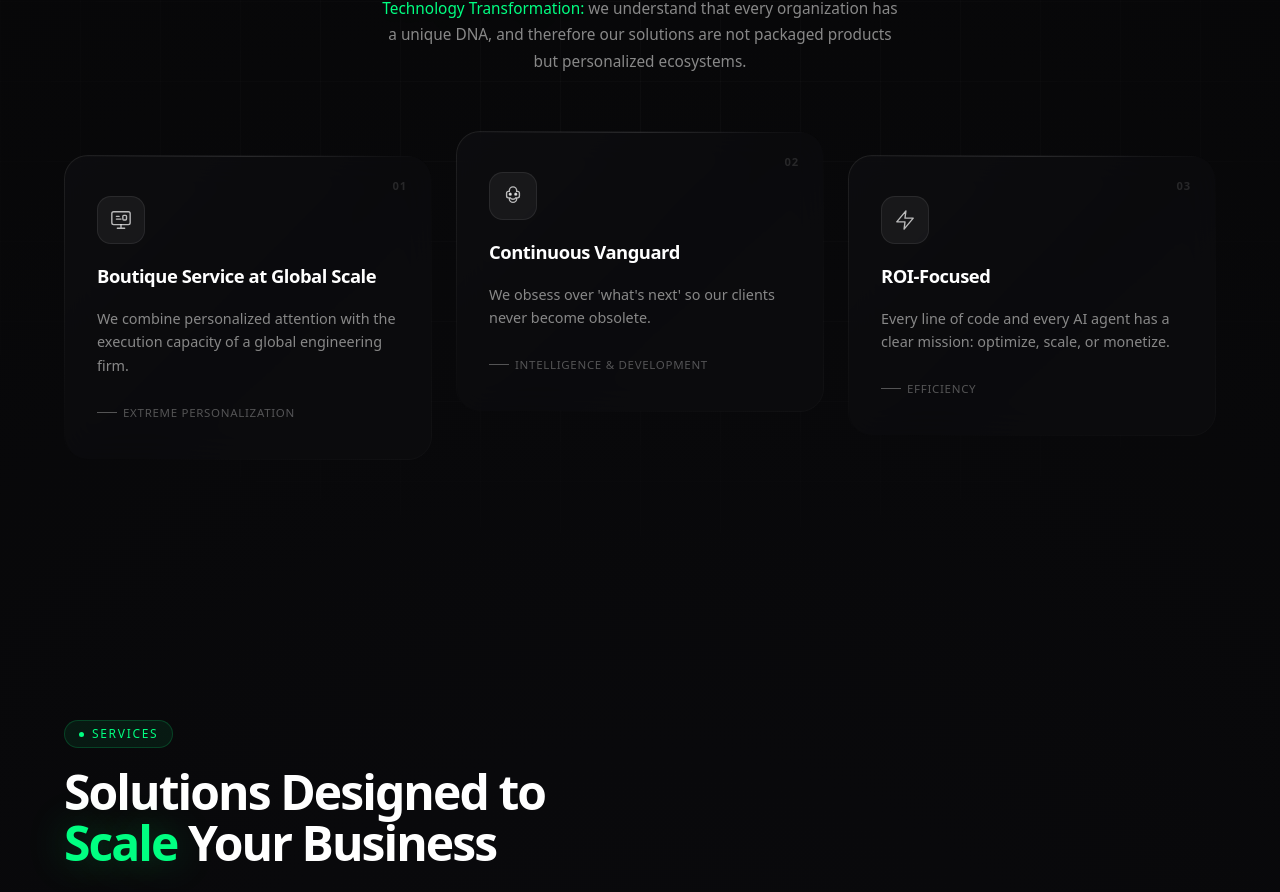
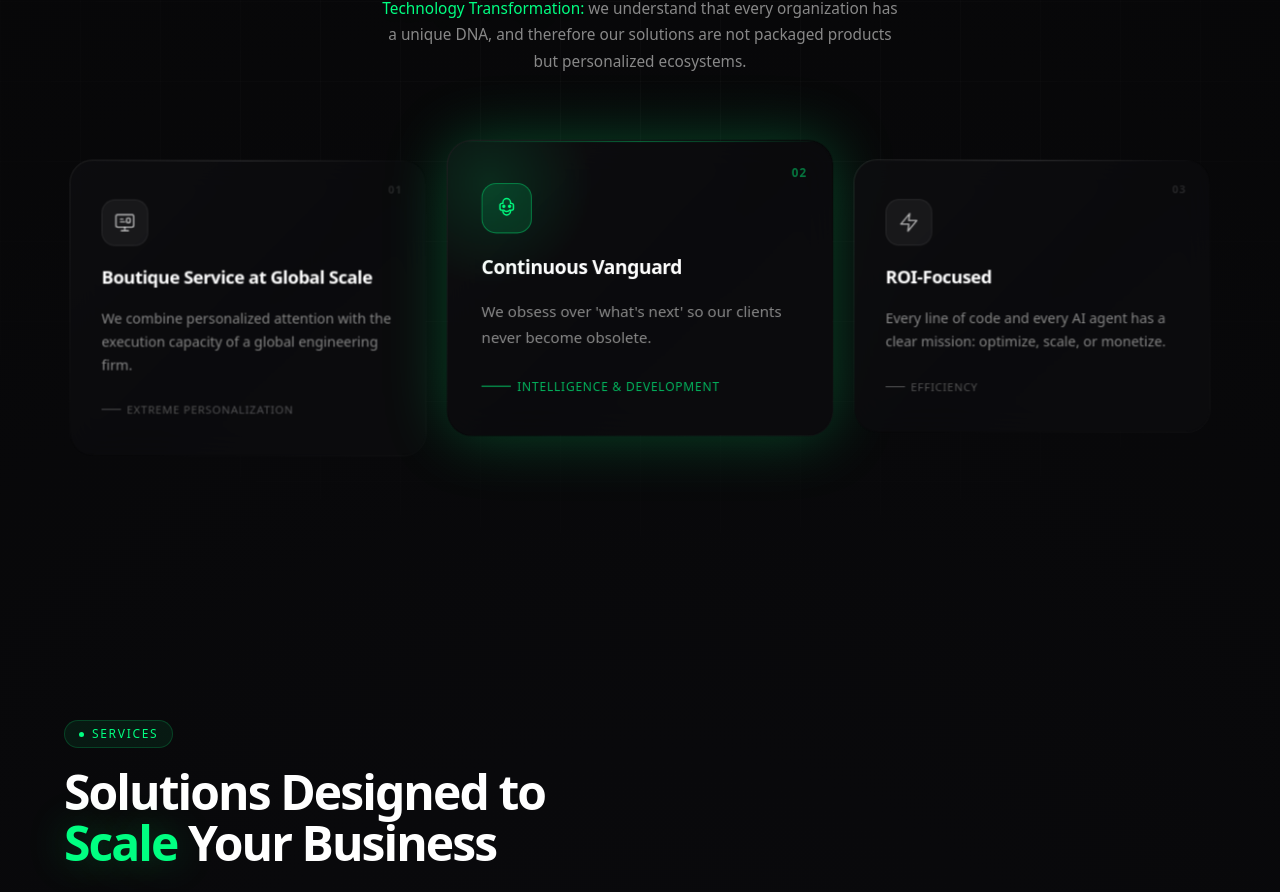
Before and after one commit to EDavidMGarcia/aptivall-v3, a Next.js app: page /en in a window 1280 px wide. Shown: the part 1119-2011 px from the top of the page. Built offline with nearby package versions, Linux system fonts and the light colour scheme; no server answers.

Commit message:
GSAP Filosofia

```diff
--- a/app/components/Philosophy/Filosofia.module.css
+++ b/app/components/Philosophy/Filosofia.module.css
@@ -1,5 +1,3 @@
-/* Philosophy.module.css */
-
 .section {
   position: relative;
   padding: 140px 5% 120px;
@@ -7,11 +5,7 @@
   overflow: hidden;
 }
 
-/* ─── FONDO: línea de grid sutil ─────────────────────────────────────
-   Recreamos el efecto "grid de ingeniería" que se ve en las referencias.
-   Es un background-image con SVG inline que dibuja líneas muy tenues.
-   No pesa nada y da profundidad técnica al fondo.
-*/
+/* ─── FONDO ───────────────────────────────────── */
 .section::before {
   content: '';
   position: absolute;
@@ -25,7 +19,7 @@
   pointer-events: none;
 }
 
-/* ─── CONTENEDOR ──────────────────────────────────────────────────── */
+/* ─── CONTENEDOR ───────────────────────────────── */
 .container {
   position: relative;
   width: 100%;
@@ -34,7 +28,7 @@
   z-index: 1;
 }
 
-/* ─── HEADER DE SECCIÓN ───────────────────────────────────────────── */
+/* ─── HEADER ───────────────────────────────── */
 .sectionHeader {
   text-align: center;
   margin-bottom: 80px;
@@ -44,7 +38,6 @@
   gap: 1.25rem;
 }
 
-/* Eyebrow label — coherente con el del Hero */
 .eyebrow {
   display: inline-flex;
   align-items: center;
@@ -70,7 +63,6 @@
   flex-shrink: 0;
 }
 
-/* Título principal de la sección */
 .sectionTitle {
   font-family: var(--font-geist), sans-serif;
   font-size: clamp(2rem, 4vw, 3.2rem);
@@ -89,7 +81,6 @@
     0 0 80px rgba(0, 255, 129, 0.08);
 }
 
-/* Subtítulo de la sección */
 .sectionSubtitle {
   font-family: var(--font-geist), sans-serif;
   font-size: clamp(0.95rem, 1.2vw, 1.05rem);
@@ -100,13 +91,7 @@
   margin: 0;
 }
 
-/* ─── GRID DE CARDS ───────────────────────────────────────────────── */
-/*
-  3 columnas en desktop, 2 en tablet, 1 en móvil.
-  Las cards están escalonadas verticalmente (la del centro
-  está más arriba) — un detalle de layout que evita la monotonía
-  de una fila plana, como se ve en Linear y Vercel.
-*/
+/* ─── GRID ───────────────────────────────── */
 .grid {
   display: grid;
   grid-template-columns: repeat(3, 1fr);
@@ -114,16 +99,11 @@
   align-items: start;
 }
 
-/* ─── CARD INDIVIDUAL ─────────────────────────────────────────────── */
-/*
-  Usamos el componente GlassCard que ya tenés, pero acá replicamos
-  la estructura directamente para tener control total del layout
-  interno y los estados de hover/animación.
-*/
+/* ─── CARD ───────────────────────────────── */
 .card {
   position: relative;
   border-radius: var(--radius-lg, 24px);
-  padding: 1px; /* El grosor del borde gradiente */
+  padding: 1px;
   background: linear-gradient(
     135deg,
     rgba(255, 255, 255, 0.1) 0%,
@@ -132,14 +112,14 @@
   );
   overflow: hidden;
 
-  /* Transición para el hover del borde */
   transition: background 0.4s ease;
 
-  /* Stagger visual: la card del medio sube 24px */
-  /* Se aplica con :nth-child en las reglas de abajo */
+  /* ✅ NUEVO */
+  will-change: transform;
+  transform-origin: center center;
+  transition: transform 0.4s ease, background 0.4s ease;
 }
 
-/* Hover: el gradiente del borde se hace más visible */
 .card:hover {
   background: linear-gradient(
     135deg,
@@ -149,11 +129,9 @@
   );
 }
 
-/* Card del centro: levemente más alta para romper la monotonía */
-.card:nth-child(2) {
-  margin-top: -24px;
-}
+/* ❌ ELIMINADO: .card:nth-child(2) */
 
+/* ─── INNER ───────────────────────────────── */
 .cardInner {
   position: relative;
   background: rgba(12, 12, 14, 0.9);
@@ -174,11 +152,6 @@
   background: rgba(14, 14, 18, 0.95);
 }
 
-/*
-  Fresnel highlight: línea superior que simula luz
-  reflejada en el borde de una superficie de vidrio.
-  Se intensifica en hover.
-*/
 .cardInner::before {
   content: '';
   position: absolute;
@@ -204,7 +177,6 @@
   );
 }
 
-/* Glow interno en hover — aparece desde la esquina sup-izq */
 .cardInner::after {
   content: '';
   position: absolute;
@@ -227,9 +199,7 @@
   opacity: 1;
 }
 
-/* ─── CONTENIDO INTERNO DE LA CARD ───────────────────────────────── */
-
-/* Icono */
+/* ─── CONTENIDO ───────────────────────────────── */
 .iconWrapper {
   width: 48px;
   height: 48px;
@@ -239,7 +209,6 @@
   justify-content: center;
   flex-shrink: 0;
 
-  /* Fondo glassmorphism para el icono */
   background: rgba(255, 255, 255, 0.05);
   border: 1px solid rgba(255, 255, 255, 0.08);
 
@@ -263,7 +232,6 @@
   color: var(--secondary, #00FF81);
 }
 
-/* Número de la card — detalle técnico de indexación */
 .cardNumber {
   position: absolute;
   top: 1.5rem;
@@ -281,7 +249,6 @@
   color: rgba(0, 255, 129, 0.35);
 }
 
-/* Título de la card */
 .cardTitle {
   font-family: var(--font-geist), sans-serif;
   font-size: 1.15rem;
@@ -292,7 +259,6 @@
   margin: 0;
 }
 
-/* Descripción de la card */
 .cardDescription {
   font-family: var(--font-geist), sans-serif;
   font-size: 0.9rem;
@@ -300,10 +266,9 @@
   line-height: 1.65;
   color: var(--text-muted, #888888);
   margin: 0;
-  flex: 1; /* empuja el tag hacia abajo */
+  flex: 1;
 }
 
-/* Tag / etiqueta inferior */
 .cardTag {
   display: inline-flex;
   align-items: center;
@@ -335,49 +300,11 @@
   width: 28px;
 }
 
-/* Línea decorativa que cruza el manifiesto */
-.manifesto::before {
-  content: '';
-  position: absolute;
-  left: 0;
-  right: 0;
-  top: 50%;
-  height: 1px;
-  background: linear-gradient(
-    90deg,
-    transparent 0%,
-    rgba(0, 255, 129, 0.15) 30%,
-    rgba(0, 29, 255, 0.2) 70%,
-    transparent 100%
-  );
-  pointer-events: none;
-}
-
-.manifestoText {
-  position: relative;
-  font-family: var(--font-geist), sans-serif;
-  font-size: clamp(1.3rem, 2.5vw, 2rem);
-  font-weight: 700;
-  letter-spacing: -0.03em;
-  line-height: 1.2;
-  color: rgba(255, 255, 255, 0.9);
-  z-index: 1;
-  max-width: 700px;
-}
-
-.manifestoAccent {
-  color: var(--secondary, #00FF81);
-}
-
-/* ─── RESPONSIVE ──────────────────────────────────────────────────── */
+/* ─── RESPONSIVE ───────────────────────────────── */
 @media (max-width: 1024px) {
   .grid {
     grid-template-columns: repeat(2, 1fr);
     gap: 20px;
-  }
-
-  .card:nth-child(2) {
-    margin-top: 0;
   }
 
   .card:nth-child(3) {
@@ -401,8 +328,44 @@
     grid-column: span 1;
     max-width: 100%;
   }
+}
 
-  .manifesto {
-    padding: 32px 24px;
-  }
+/* Estado activo dinámico (GSAP) */
+.card.activeCard .cardInner::after {
+  opacity: 1;
+  background: radial-gradient(
+    circle,
+    rgba(0, 255, 129, 0.12) 0%,
+    transparent 70%
+  );
 }
+
+.card.activeCard .cardInner::before {
+  background: linear-gradient(
+    90deg,
+    transparent 0%,
+    rgba(0, 255, 129, 0.35) 50%,
+    transparent 100%
+  );
+}
+
+.card.activeCard .iconWrapper {
+  background: rgba(0, 255, 129, 0.12);
+  border-color: rgba(0, 255, 129, 0.35);
+}
+
+.card.activeCard .iconWrapper svg {
+  color: var(--secondary, #00FF81);
+}
+
+.card.activeCard .cardNumber {
+  color: rgba(0, 255, 129, 0.45);
+}
+
+.card.activeCard .cardTag {
+  color: rgba(0, 255, 129, 0.7);
+}
+
+.card.activeCard .cardTag::before {
+  width: 28px;
+}
--- a/app/components/Philosophy/Filosofia.tsx
+++ b/app/components/Philosophy/Filosofia.tsx
@@ -4,12 +4,11 @@ import React, { useRef } from "react";
 import { useGSAP } from "@gsap/react";
 import gsap from "gsap";
 import { ScrollTrigger } from "gsap/ScrollTrigger";
-import { useTranslations, useLocale } from "next-intl"; // 🔥 Importación correcta
+import { useTranslations, useLocale } from "next-intl";
 import styles from "./Filosofia.module.css";
 
 gsap.registerPlugin(ScrollTrigger);
 
-// Definimos la interfaz para mantener el tipado fuerte de TS
 interface Pillar {
   number: string;
   title: string;
@@ -37,16 +36,13 @@ const ICONS = [
 
 const Philosophy: React.FC = () => {
   const sectionRef = useRef<HTMLElement>(null);
-  const locale = useLocale(); // 🔥 Idioma de la URL
-  const t = useTranslations("Philosophy"); // 🔥 Traducciones de next-intl
+  const locale = useLocale();
+  const t = useTranslations("Philosophy");
 
-  // Obtenemos el array de pilares del JSON de forma segura
-  // next-intl permite obtener el objeto crudo usando .raw si es un array
   const pillars = t.raw("pillars") as Pillar[];
 
   useGSAP(
     () => {
-      // Animación del Header
       gsap.fromTo(
         `.${styles.sectionHeader}`,
         { y: 40, opacity: 0 },
@@ -58,12 +54,10 @@ const Philosophy: React.FC = () => {
           scrollTrigger: {
             trigger: `.${styles.sectionHeader}`,
             start: "top 85%",
-            toggleActions: "play none none none",
           },
         }
       );
 
-      // Animación de las Cards
       gsap.fromTo(
         `.${styles.card}`,
         { y: 50, opacity: 0 },
@@ -76,10 +70,59 @@ const Philosophy: React.FC = () => {
           scrollTrigger: {
             trigger: `.${styles.grid}`,
             start: "top 82%",
-            toggleActions: "play none none none",
           },
         }
       );
+
+      const cards = gsap.utils.toArray<HTMLElement>(`.${styles.card}`);
+
+      let current = 0;
+
+      const setActive = (index: number) => {
+        cards.forEach((card: HTMLElement, i: number) => {
+          card.classList.remove(styles.activeCard);
+
+          if (i === index) {
+            card.classList.add(styles.activeCard);
+
+            gsap.to(card, {
+              scale: 1.05,
+              y: -8,
+              boxShadow: "0 0 60px rgba(0,255,129,0.25)", // 🔥 detalle pro
+              duration: 0.6,
+              ease: "power3.out",
+            });
+          } else {
+            gsap.to(card, {
+              scale: 0.97,
+              y: 0,
+              boxShadow: "0 0 0 rgba(0,0,0,0)",
+              duration: 0.45,
+              ease: "power3.out",
+            });
+          }
+        });
+      };
+
+      const tl = gsap.timeline({ repeat: -1, delay: 1 });
+
+      cards.forEach((_, i) => {
+        tl.call(() => {
+          current = i;
+          setActive(current);
+        }).to({}, { duration: 3 });
+      });
+
+      cards.forEach((card: HTMLElement, i: number) => {
+        card.addEventListener("mouseenter", () => {
+          tl.pause();
+          setActive(i);
+        });
+
+        card.addEventListener("mouseleave", () => {
+          tl.resume();
+        });
+      });
     },
     { scope: sectionRef, dependencies: [locale] }
   );
@@ -89,7 +132,6 @@ const Philosophy: React.FC = () => {
       <div className={styles.bgGlow} />
 
       <div className={styles.container}>
-        {/* HEADER */}
         <div className={styles.sectionHeader}>
           <span className={styles.eyebrow}>{t("eyebrow")}</span>
           <h2 className={styles.sectionTitle}>
@@ -103,18 +145,14 @@ const Philosophy: React.FC = () => {
           </p>
         </div>
 
-        {/* GRID DE CARDS */}
         <div className={styles.grid}>
           {pillars.map((pillar, i) => (
             <div className={styles.card} key={pillar.number}>
               <div className={styles.cardInner}>
                 <span className={styles.cardNumber}>{pillar.number}</span>
-
                 <div className={styles.iconWrapper}>{ICONS[i]}</div>
-
                 <h3 className={styles.cardTitle}>{pillar.title}</h3>
                 <p className={styles.cardDescription}>{pillar.description}</p>
-
                 <span className={styles.cardTag}>{pillar.tag}</span>
               </div>
             </div>
```
